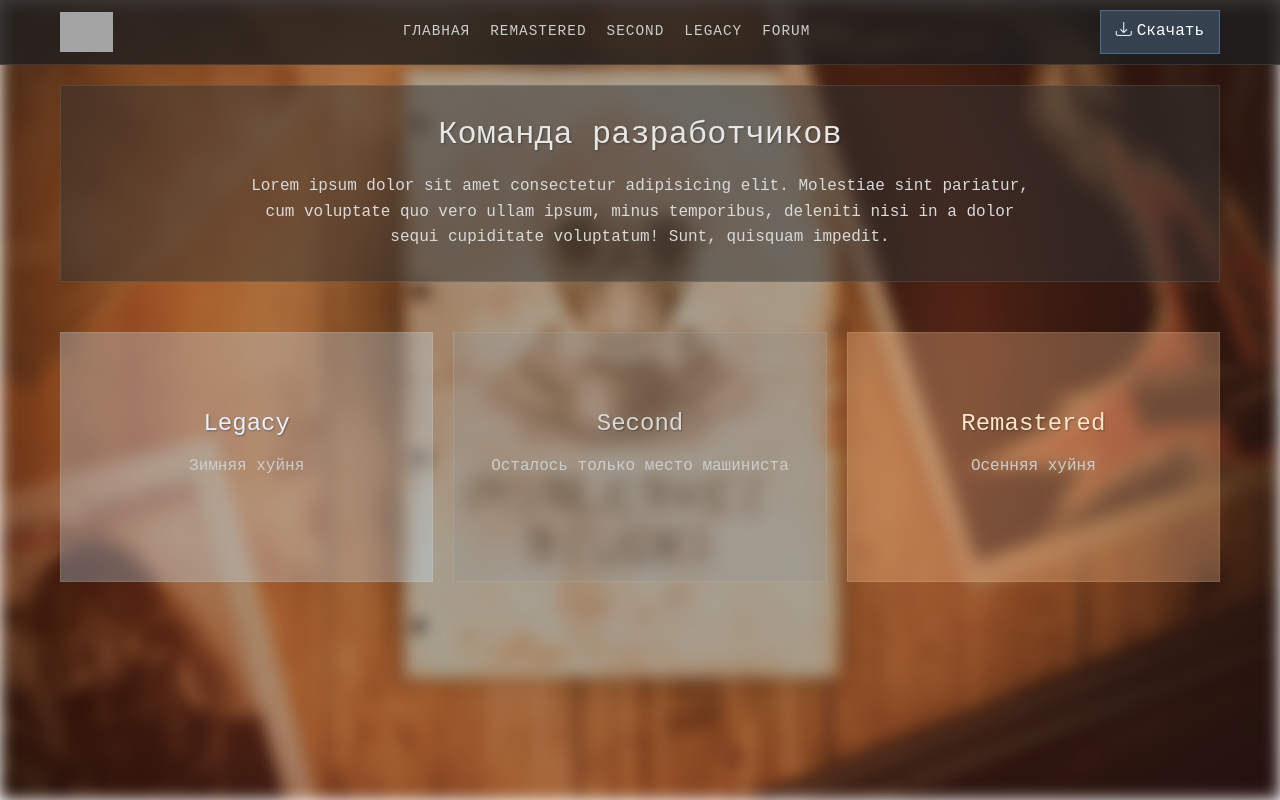
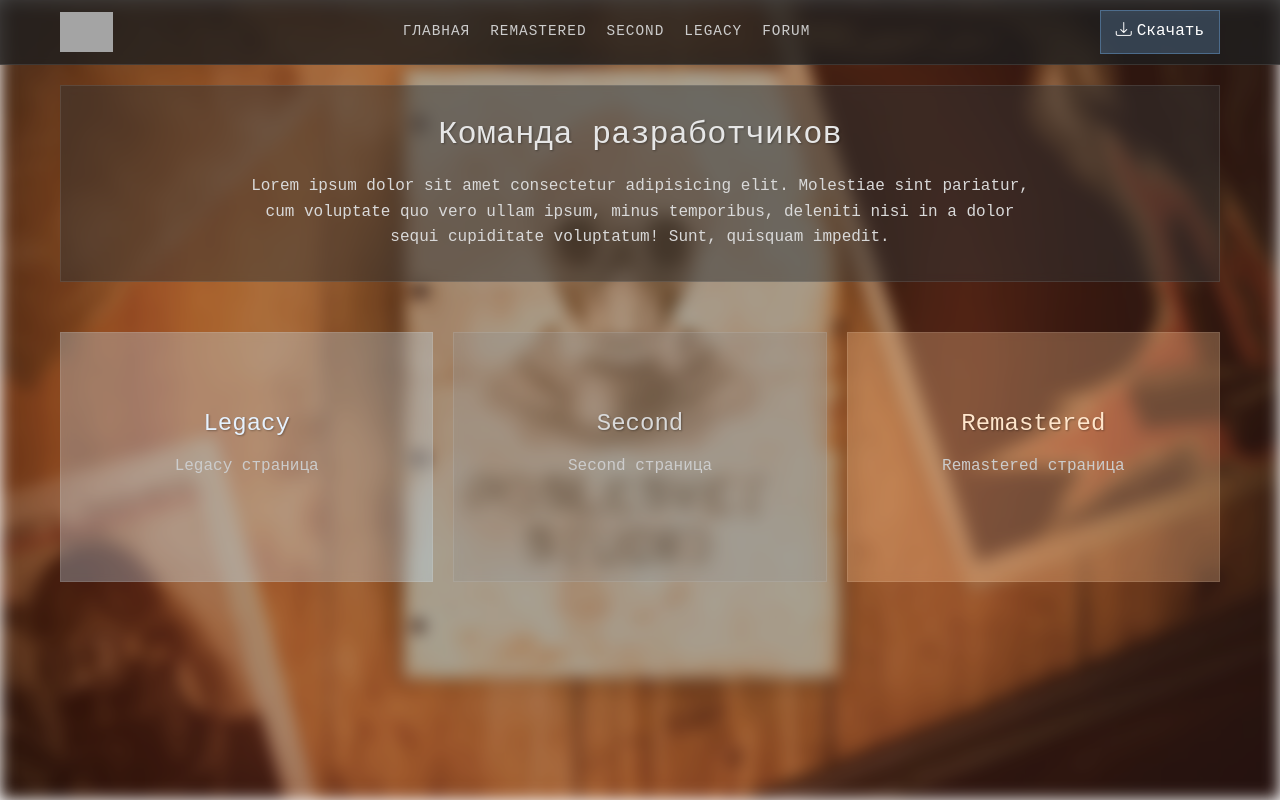
Before and after one commit to DanileKhrebkov/Poslesvet, a Flask app: page / in a window 1280 px wide. Run offline with Flask 3, Linux system fonts and the light colour scheme; grey boxes are pictures that could not be loaded.

Commit message:
third commit

```diff
--- a/static/css/main.css
+++ b/static/css/main.css
@@ -31,7 +31,7 @@ body {
 .index-bg { background-image: url('/static/img/backgrounds/main-bg.jpg'); }
 .legacy-bg { background-image: url('/static/img/backgrounds/legacy-bg.jpg'); }
 .remastered-bg { background-image: url('/static/img/backgrounds/remastered-bg.png'); }
-.second-bg { background-image: url('../img/backgrounds/second-bg.jpg'); }
+.second-bg { background-image: url('/static/img/backgrounds/second-bg.jpg'); }
 
 /* Общие стили для текста */
 h1, h2, h3 {
--- a/templates/index.html
+++ b/templates/index.html
@@ -17,15 +17,15 @@
     <div class="game-blocks">
         <div class="game-block legacy-block" onclick="window.location.href='/legacy'">
             <h3>Legacy</h3>
-            <p>Зимняя хуйня</p>
+            <p>Legacy страница</p>
         </div>
         <div class="game-block second-block" onclick="window.location.href='/second'">
             <h3>Second</h3>
-            <p>Осталось только место машиниста</p>
+            <p>Second страница</p>
         </div>
         <div class="game-block remastered-block" onclick="window.location.href='/remastered'">
             <h3>Remastered</h3>
-            <p>Осенняя хуйня</p>
+            <p>Remastered страница</p>
         </div>
     </div>
 
```
